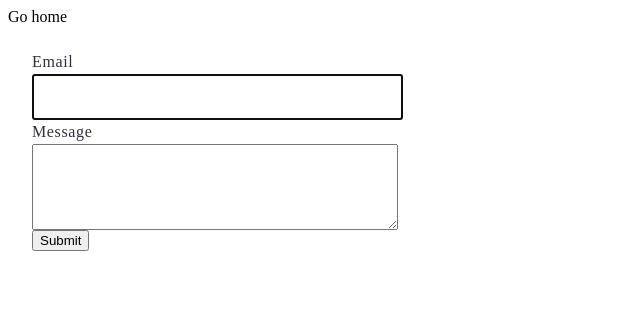
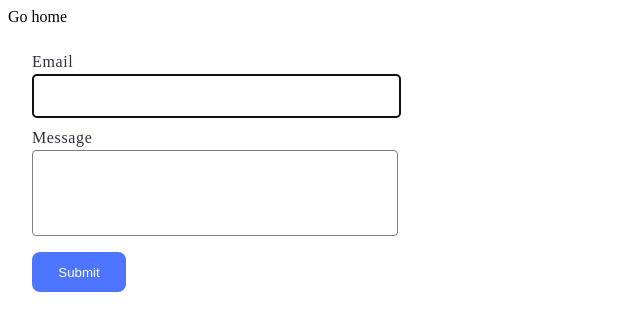
Before and after one commit to ArtemP31/goit-js-hw-09, a website built with Vite: page src/2-form.html in a window 1280 px wide. Shown: the whole page, without its empty margins (0-640 px from the left). Built offline with nearby package versions, Linux system fonts and the light colour scheme.

Commit message:
done work

```diff
--- a/src/css/form.css
+++ b/src/css/form.css
@@ -25,9 +25,39 @@ input {
   padding-left: 5px;
   justify-content: center;
   align-items: center;
+  margin-bottom: 8px;
 }
 
-textarea{
+input,
+textarea {
+  border: 1px solid #808080;
+  border-radius: 4px;
+}
+
+input:hover, input:focus, textarea:hover, textarea:focus{
+  border-color: #000;
+}
+
+textarea {
   width: 360px;
   height: 80px;
+  resize: none;
+  margin-bottom: 16px;
 }
+
+button {
+  cursor: pointer;
+  width: 94px;
+  height: 40px;
+  justify-content: center;
+  align-items: center;
+  padding: 8px 16px 8px 16px;
+  border-radius: 8px;
+  border: 0px;
+  background: #4E75FF;
+  color: #FFFFFF;
+}
+
+button:hover, button:focus{
+  background: #6c8cff;
+}
```
Lines whose indentation alone changed are shown as unchanged.
